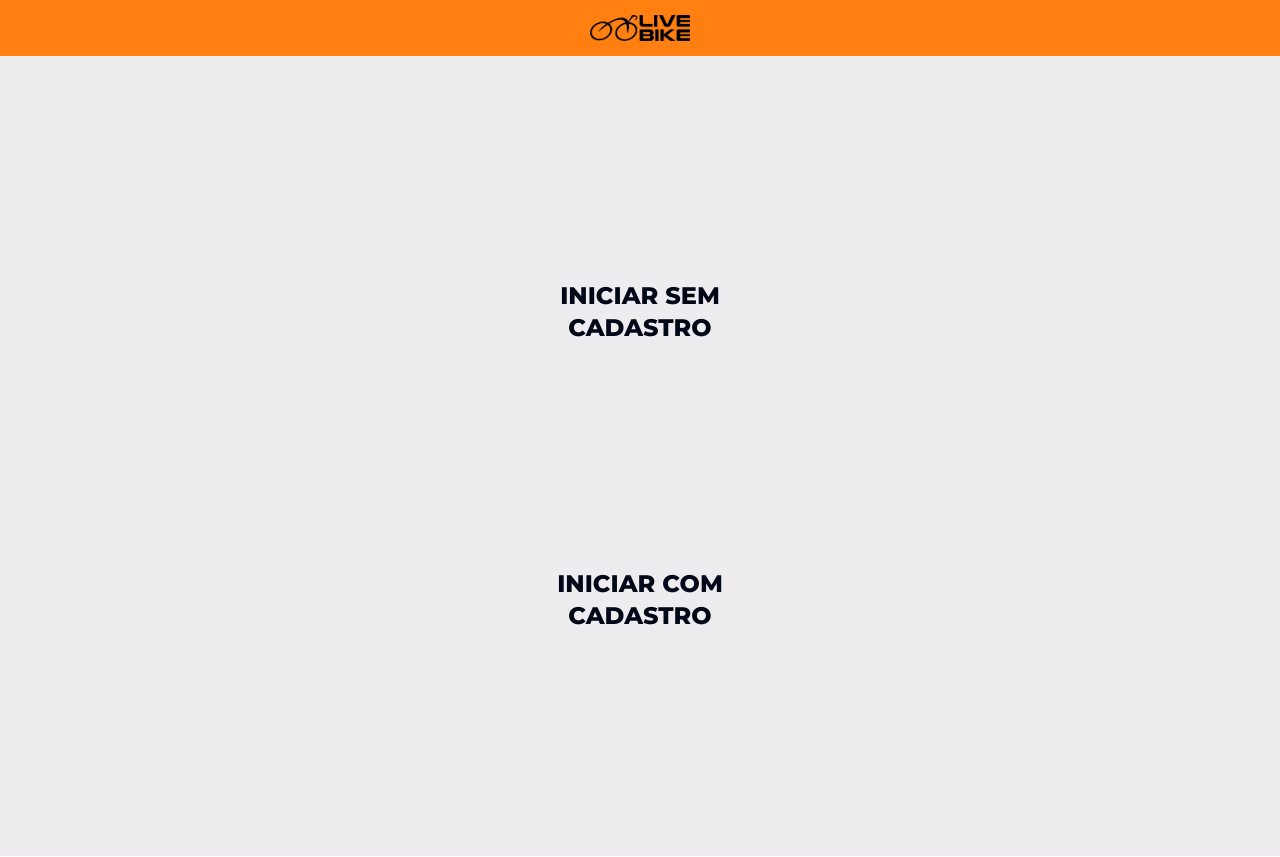
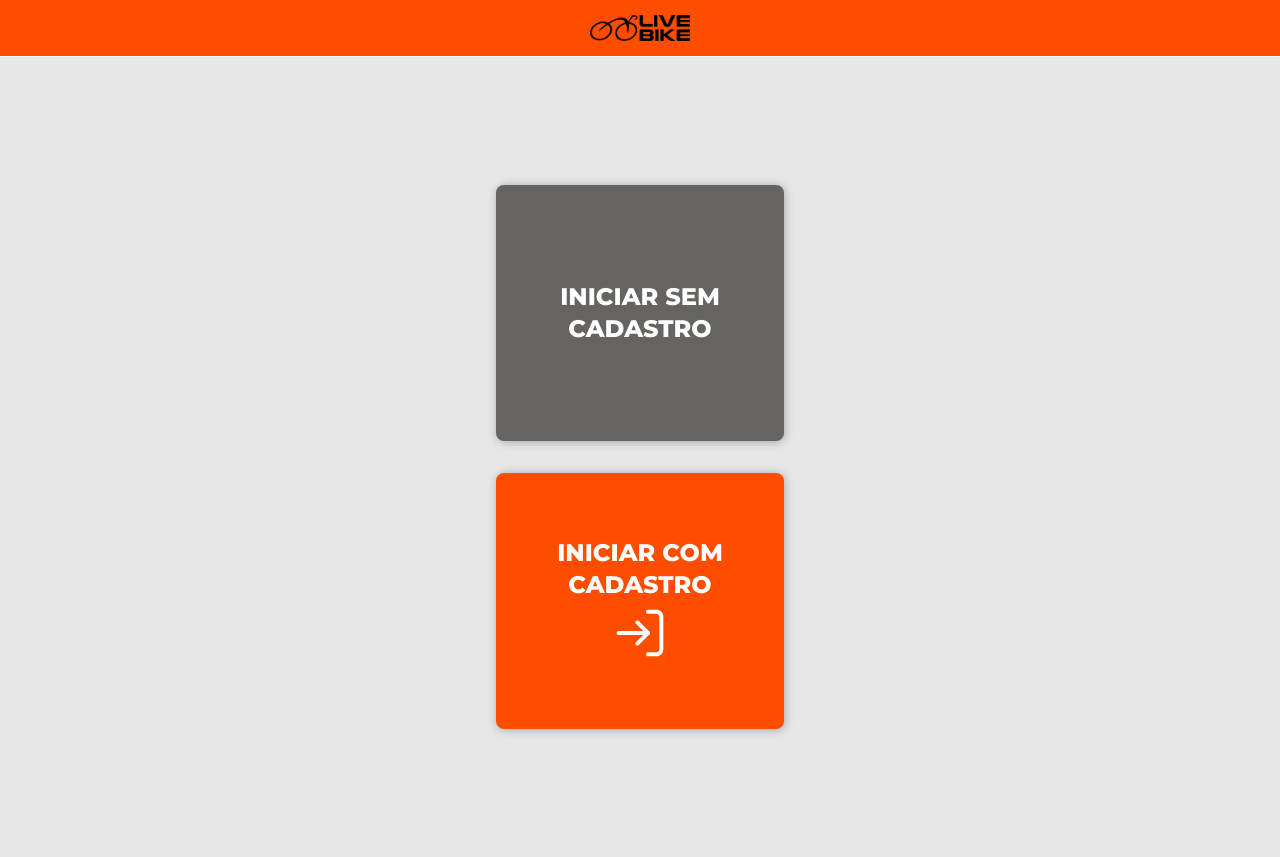
Before and after one commit to VyniciusMartorano/FRONTEND, a Vue app: page / in a window 1280 px wide. Built offline with nearby package versions, Linux system fonts and the light colour scheme.

Commit message:
global css

```diff
--- a/src/App.vue
+++ b/src/App.vue
@@ -17,7 +17,5 @@ img#home-logo {
   width: 100px;
   height: auto;
 }
-body {
 
-}
 </style>
--- a/src/assets/index.css
+++ b/src/assets/index.css
@@ -28,10 +28,10 @@
 
 
 .pc-c {
-  color: #FF7F11;
+  color: #ff4d00;
 }
 .pc-bg {
-  background-color: #FF7F11;
+  background-color: #ff4d00;
 }
 
 .sc-c {
@@ -157,6 +157,14 @@
 
 @layer base {
   :root {
+    --primary-color: #ff4d00;
+    --primary-color-active: #d64304e1;
+    --primary-color-hover: #ff4d00ce;
+
+    --secondary-color: #666361;
+    --secondary-color-active: #53514f;
+    --secondary-color-hover: #666361d0;
+
     --background: 0 0% 100%;
     --foreground: 222.2 84% 4.9%;
 
--- a/src/pages/home/Home.vue
+++ b/src/pages/home/Home.vue
@@ -1,15 +1,19 @@
 <template>
-
+  <div style="width: 100%; height: 1px; background-color: white; "></div>
   <section
     id="home-background"
-    class="flex flex-col justify-center items-center h-screen"
+    class="flex flex-col justify-center items-center h-screen p-1 "
   >
-    <div class="w-64 h-64 flex justify-center items-center m-4 rounded-lg">
+    <button id="home-card-not-login" class="w-72 h-64 flex justify-center items-center m-4 rounded-lg home-card ">
       <h1 class="text-2xl font-bold text-center">INICIAR SEM CADASTRO</h1>
-    </div>
-    <div class="w-64 h-64 flex justify-center items-center m-4 rounded-lg">
-      <h1 class="text-2xl font-bold text-center">INICIAR COM CADASTRO</h1>
-    </div>
+
+    </button>
+    <button id="home-card-sigin" class="w-72 h-64 flex-col flex justify-center items-center m-4 rounded-lg home-card">
+      <div class="flex">
+        <h1 class="text-2xl font-bold text-center">INICIAR COM CADASTRO</h1>
+      </div>
+      <div class="flex"><img id="home-svg-signin" src="./../../assets/svgs/sign-in-vector.svg" alt=""></div>
+    </button>
   </section>
 </template>
 
@@ -20,9 +24,39 @@ export default {
 </script>
 
 <style scoped>
+#home-card-sigin {
+  background-color: var(--primary-color);
+  color: #FFFFFF;
+}
+#home-card-sigin:active {
+  background-color: var(--primary-color-active);
+}
+#home-card-sigin:hover {
+  background-color: var(--primary-color-hover);
+}
+
+#home-card-not-login {
+  background-color: var(--secondary-color);
+  color: #FFFFFF;
+}
+
+#home-card-not-login:active {
+  background-color: var(--secondary-color-active);
+}
+#home-card-not-login:hover {
+  background-color: var(--secondary-color-hover);
+}
+.home-card {
+  box-shadow: 1px 1px 10px rgba(0, 0, 0, 0.278);
+}
+
+#home-svg-signin {
+  width: 64px;
+  height: 64px;
+}
 
 #home-background {
-  background-color: #eeecee;
+  background-color: #e7e7e7;
 }
 
 
```
Also changed, not shown: src/assets/svgs/sign-in-vector.svg (added).
